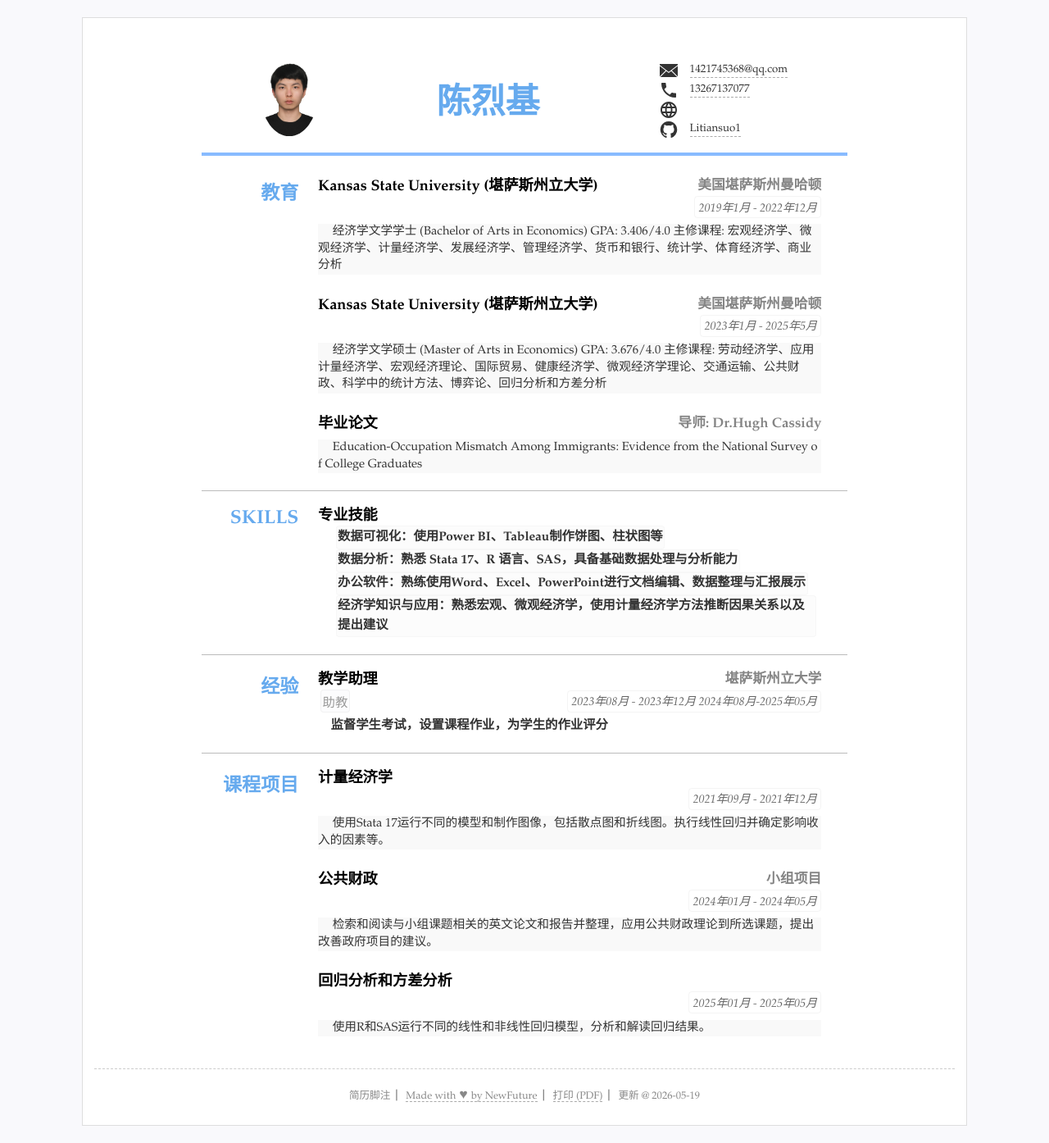
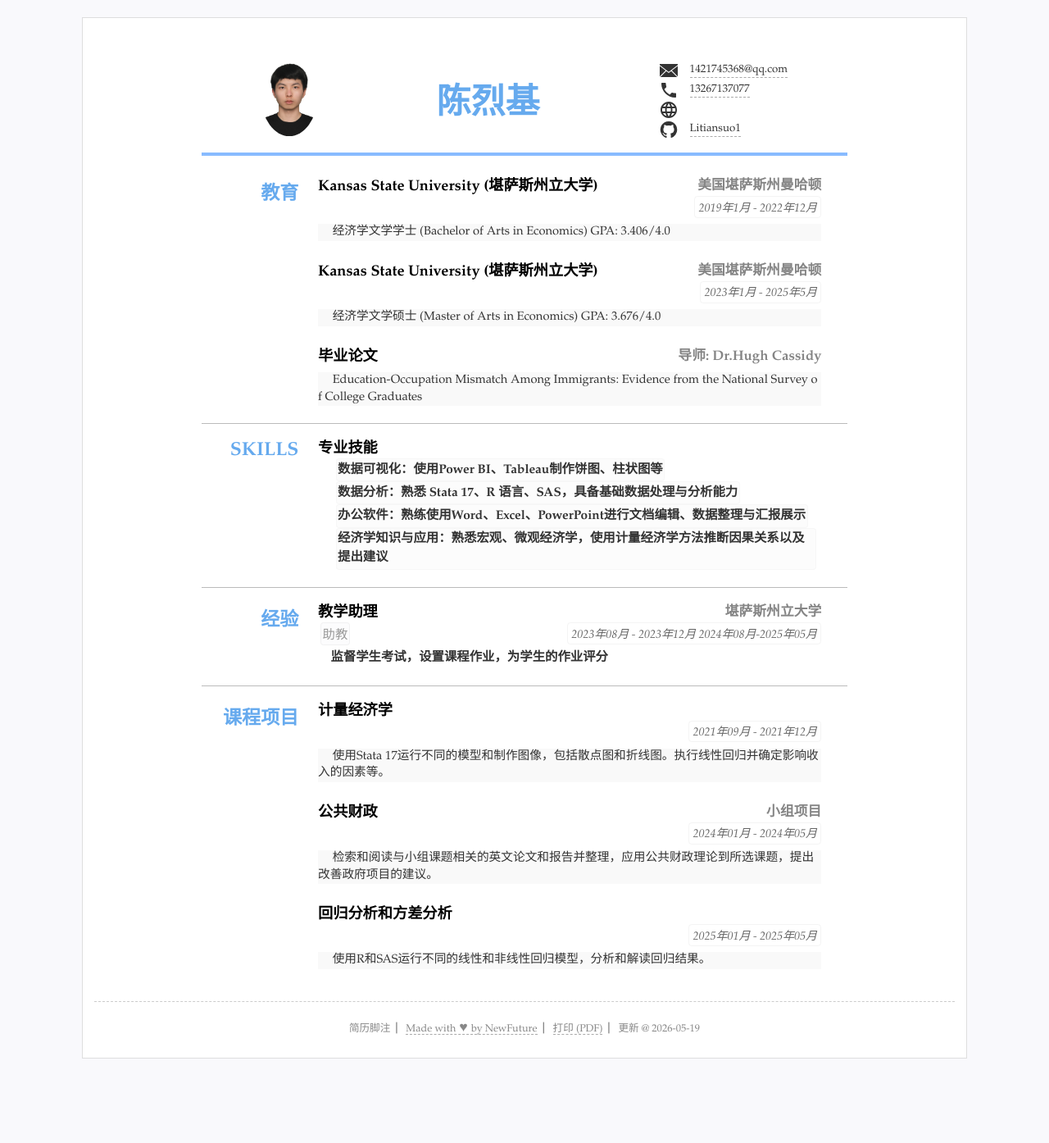
Before and after one commit to Litiansuo1/CV, a Jekyll site: the page built from index.html, in a window 1280 px wide. Shown: the whole page at 82% size. Built offline with Jekyll 4.4.1, drawn with Linux system fonts in a browser that asks for light colours; after the commit the page ends 1312 px from its top, so only the background shows below that.

Commit message:
Update resume.yml

```diff
--- a/_data/resume.yml
+++ b/_data/resume.yml
@@ -36,14 +36,12 @@ main: #简历主要内容，
     detail: |
      经济学文学学士 (Bachelor of Arts in Economics)
      GPA: 3.406/4.0
-     主修课程: 宏观经济学、微观经济学、计量经济学、发展经济学、管理经济学、货币和银行、统计学、体育经济学、商业分析
   - title: Kansas State University (堪萨斯州立大学)
     duration: "2023年1月 - 2025年5月"
     sub: 美国堪萨斯州曼哈顿
     detail: |
      经济学文学硕士 (Master of Arts in Economics)
      GPA: 3.676/4.0
-     主修课程: 劳动经济学、应用计量经济学、宏观经济理论、国际贸易、健康经济学、微观经济学理论、交通运输、公共财政、科学中的统计方法、博弈论、回归分析和方差分析
   - title: 毕业论文
     sub: |
      导师: Dr.Hugh Cassidy
```
